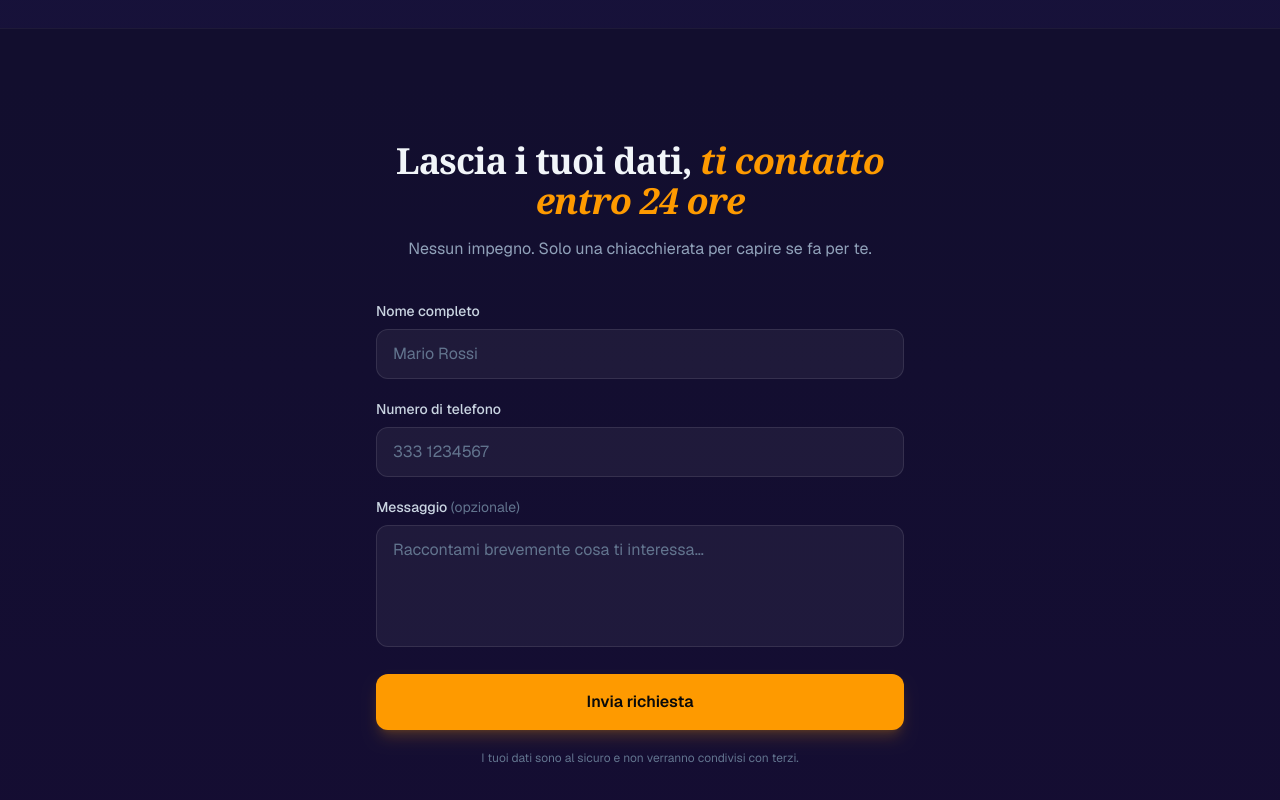
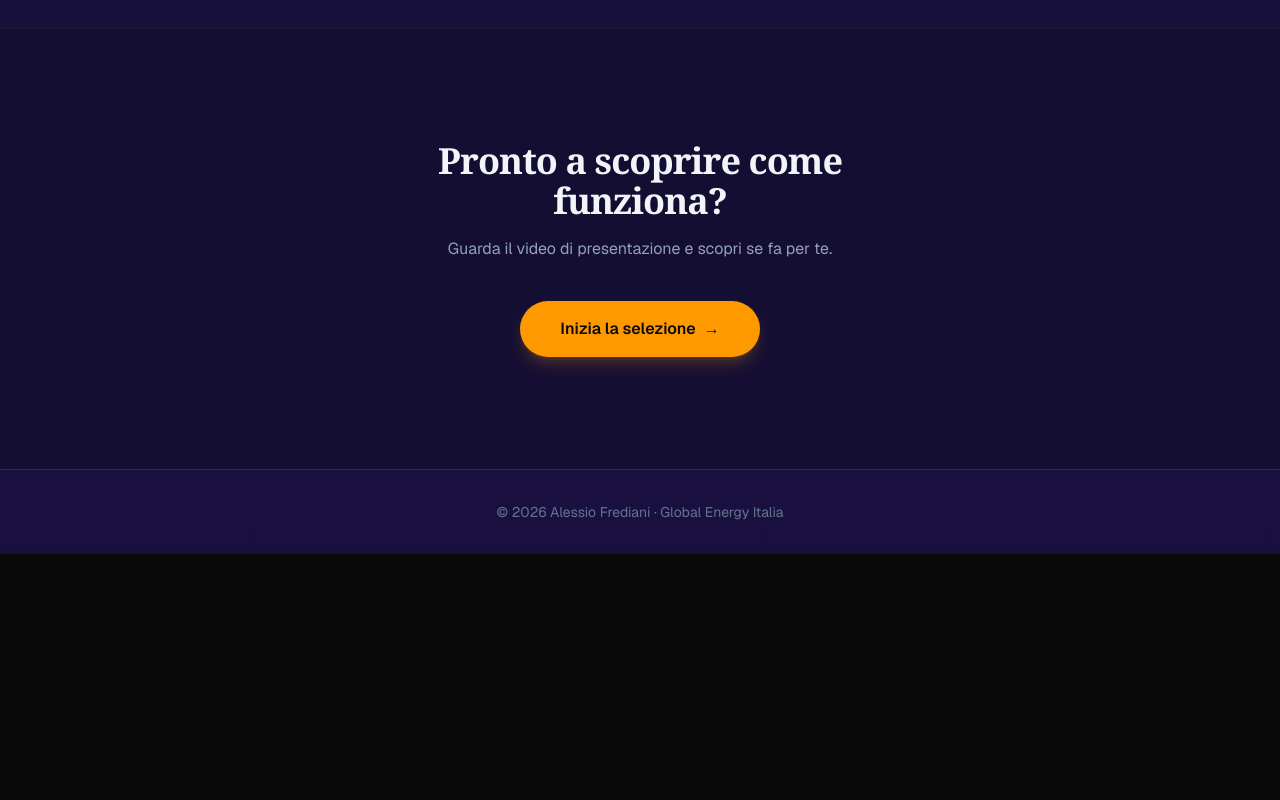
Before and after one commit to alessiofrediani0-spec/sito-alessio, a Next.js app: page / in a window 1280 px wide. Shown: the part 4380-5180 px from the top of the page. After the commit the page ends 4934 px from the top, so only its background shows below. Built offline with nearby package versions, Linux system fonts and the light colour scheme.

Commit message:
funnel unificato - email unica a fine percorso

```diff
--- a/app/grazie/page.tsx
+++ b/app/grazie/page.tsx
@@ -38,9 +38,17 @@ const questions: Question[] = [
 ];
 
 const WHATSAPP_URL =
-  "https://wa.me/393517093649?text=Ciao%20Alessio%2C%20ho%20guardato%20il%20video%20e%20voglio%20saperne%20di%20pi%C3%B9";
+  "https://wa.me/393517093649?text=Ciao%20Alessio%2C%20ho%20guardato%20il%20video%20e%20completato%20il%20quiz.%20Voglio%20saperne%20di%20più!";
 
-function Quiz({ videoCompleted }: { videoCompleted: boolean }) {
+type Lead = { nome: string; telefono: string; email: string };
+
+function Quiz({
+  videoCompleted,
+  lead,
+}: {
+  videoCompleted: boolean;
+  lead: Lead;
+}) {
   const [step, setStep] = useState<number | "final">(0);
   const [selected, setSelected] = useState<number | null>(null);
   const [error, setError] = useState<string | null>(null);
@@ -50,11 +58,14 @@ function Quiz({ videoCompleted }: { videoCompleted: boolean }) {
 
   async function submitLead(finalAnswers: string[]) {
     try {
-      await fetch("https://formsubmit.co/alessio515globalenergy@gmail.com", {
+      await fetch("https://formsubmit.co/ajax/alessio515globalenergy@gmail.com", {
         method: "POST",
         headers: { "Content-Type": "application/json" },
         body: JSON.stringify({
-          _subject: "Quiz completato - nuovo lead qualificato",
+          _subject: "Lead qualificato completo",
+          nome: lead.nome,
+          telefono: lead.telefono,
+          email: lead.email,
           video_completato: videoCompleted ? "Sì" : "No",
           domanda_1: finalAnswers[0],
           domanda_2: finalAnswers[1],
@@ -171,6 +182,8 @@ export default function Grazie() {
   const maxReachedRef = useRef(0);
   const draggingRef = useRef(false);
 
+  const [lead, setLead] = useState<Lead>({ nome: "", telefono: "", email: "" });
+  const [leadSubmitted, setLeadSubmitted] = useState(false);
   const [quizOpen, setQuizOpen] = useState(false);
   const [videoCompleted, setVideoCompleted] = useState(false);
   const [isPlaying, setIsPlaying] = useState(false);
@@ -195,7 +208,12 @@ export default function Grazie() {
     return () => {
       video.removeEventListener("seeking", handleSeeking);
     };
-  }, []);
+  }, [leadSubmitted]);
+
+  function handleLeadSubmit(e: React.FormEvent<HTMLFormElement>) {
+    e.preventDefault();
+    setLeadSubmitted(true);
+  }
 
   function togglePlay() {
     const video = videoRef.current;
@@ -275,7 +293,90 @@ export default function Grazie() {
             cosa succede dopo.
           </p>
 
-          {/* Video con controlli custom */}
+          {!leadSubmitted ? (
+            /* Raccolta dati prima del video */
+            <form
+              onSubmit={handleLeadSubmit}
+              className="mx-auto mt-12 w-full max-w-md rounded-2xl border border-indigo-400/30 bg-[#0d1117] p-8 text-left"
+            >
+              <h2 className="text-center font-serif text-2xl font-bold tracking-tight text-white">
+                Prima di guardare il video, dimmi chi sei
+              </h2>
+
+              <div className="mt-8 space-y-5">
+                <div>
+                  <label
+                    htmlFor="nome"
+                    className="mb-2 block text-sm font-medium text-slate-300"
+                  >
+                    Nome completo
+                  </label>
+                  <input
+                    id="nome"
+                    type="text"
+                    required
+                    autoComplete="name"
+                    placeholder="Mario Rossi"
+                    value={lead.nome}
+                    onChange={(e) =>
+                      setLead((prev) => ({ ...prev, nome: e.target.value }))
+                    }
+                    className="w-full rounded-xl border border-white/10 bg-white/5 px-4 py-3 text-white placeholder:text-slate-500 focus:border-amber-500 focus:outline-none focus:ring-2 focus:ring-amber-500/30"
+                  />
+                </div>
+
+                <div>
+                  <label
+                    htmlFor="telefono"
+                    className="mb-2 block text-sm font-medium text-slate-300"
+                  >
+                    Numero di telefono
+                  </label>
+                  <input
+                    id="telefono"
+                    type="tel"
+                    required
+                    autoComplete="tel"
+                    placeholder="333 1234567"
+                    value={lead.telefono}
+                    onChange={(e) =>
+                      setLead((prev) => ({ ...prev, telefono: e.target.value }))
+                    }
+                    className="w-full rounded-xl border border-white/10 bg-white/5 px-4 py-3 text-white placeholder:text-slate-500 focus:border-amber-500 focus:outline-none focus:ring-2 focus:ring-amber-500/30"
+                  />
+                </div>
+
+                <div>
+                  <label
+                    htmlFor="email"
+                    className="mb-2 block text-sm font-medium text-slate-300"
+                  >
+                    Email{" "}
+                    <span className="font-normal text-slate-500">(opzionale)</span>
+                  </label>
+                  <input
+                    id="email"
+                    type="email"
+                    autoComplete="email"
+                    placeholder="mario@email.it"
+                    value={lead.email}
+                    onChange={(e) =>
+                      setLead((prev) => ({ ...prev, email: e.target.value }))
+                    }
+                    className="w-full rounded-xl border border-white/10 bg-white/5 px-4 py-3 text-white placeholder:text-slate-500 focus:border-amber-500 focus:outline-none focus:ring-2 focus:ring-amber-500/30"
+                  />
+                </div>
+
+                <button
+                  type="submit"
+                  className="inline-flex w-full items-center justify-center gap-2 rounded-xl bg-amber-500 px-6 py-4 text-base font-semibold text-neutral-950 shadow-lg shadow-amber-500/20 transition-colors hover:bg-amber-400"
+                >
+                  Guarda il video <span aria-hidden>→</span>
+                </button>
+              </div>
+            </form>
+          ) : (
+          /* Video con controlli custom */
           <div className="mx-auto mt-12 w-full max-w-3xl">
             <video
               ref={videoRef}
@@ -336,6 +437,7 @@ export default function Grazie() {
               </span>
             </div>
           </div>
+          )}
 
           {/* Card prossimo passo */}
           <div className="mt-12 w-full max-w-2xl rounded-2xl border border-amber-500/40 bg-black/30 p-8 text-left backdrop-blur">
@@ -364,7 +466,7 @@ export default function Grazie() {
       {quizOpen && (
         <div className="fixed inset-0 z-50 flex items-center justify-center bg-black/90 px-6 backdrop-blur">
           <div className="w-full max-w-lg rounded-2xl border border-indigo-400/40 bg-[#0d1117] p-8 shadow-2xl">
-            <Quiz videoCompleted={videoCompleted} />
+            <Quiz videoCompleted={videoCompleted} lead={lead} />
           </div>
         </div>
       )}
--- a/app/page.tsx
+++ b/app/page.tsx
@@ -459,107 +459,21 @@ export default function Home() {
         </div>
       </section>
 
-      {/* FORM */}
+      {/* CTA FINALE */}
       <section id="form" className="scroll-mt-8 border-t border-white/5 bg-black/20">
-        <div className="mx-auto max-w-xl px-6 py-20 md:py-28">
-          <h2 className="text-center font-serif text-3xl font-bold tracking-tight sm:text-4xl">
-            Lascia i tuoi dati,{" "}
-            <span className="italic text-amber-500">ti contatto entro 24 ore</span>
+        <div className="mx-auto flex max-w-xl flex-col items-center px-6 py-20 text-center md:py-28">
+          <h2 className="font-serif text-3xl font-bold tracking-tight sm:text-4xl">
+            Pronto a scoprire come funziona?
           </h2>
-          <p className="mt-4 text-center text-slate-400">
-            Nessun impegno. Solo una chiacchierata per capire se fa per te.
+          <p className="mt-4 text-slate-400">
+            Guarda il video di presentazione e scopri se fa per te.
           </p>
-
-          <form
-            action="https://formsubmit.co/alessio515globalenergy@gmail.com"
-            method="POST"
-            className="mt-10 space-y-5"
+          <a
+            href="/grazie"
+            className="mt-10 inline-flex items-center justify-center gap-2 rounded-full bg-amber-500 px-10 py-4 text-base font-semibold text-neutral-950 shadow-lg shadow-amber-500/20 transition-colors hover:bg-amber-400"
           >
-            <input
-              type="hidden"
-              name="_subject"
-              value="Nuovo lead dalla landing page"
-            />
-            <input type="hidden" name="_captcha" value="false" />
-            <input type="hidden" name="_template" value="table" />
-            <input
-              type="hidden"
-              name="_next"
-              value="https://sito-alessio-bice.vercel.app/grazie"
-            />
-            <input
-              type="text"
-              name="_honey"
-              className="hidden"
-              tabIndex={-1}
-              autoComplete="off"
-              aria-hidden
-            />
-
-            <div>
-              <label
-                htmlFor="nome"
-                className="mb-2 block text-sm font-medium text-slate-300"
-              >
-                Nome completo
-              </label>
-              <input
-                id="nome"
-                type="text"
-                name="Nome"
-                required
-                autoComplete="name"
-                placeholder="Mario Rossi"
-                className="w-full rounded-xl border border-white/10 bg-white/5 px-4 py-3 text-white placeholder:text-slate-500 focus:border-amber-500 focus:outline-none focus:ring-2 focus:ring-amber-500/30"
-              />
-            </div>
-
-            <div>
-              <label
-                htmlFor="telefono"
-                className="mb-2 block text-sm font-medium text-slate-300"
-              >
-                Numero di telefono
-              </label>
-              <input
-                id="telefono"
-                type="tel"
-                name="Telefono"
-                required
-                autoComplete="tel"
-                placeholder="333 1234567"
-                className="w-full rounded-xl border border-white/10 bg-white/5 px-4 py-3 text-white placeholder:text-slate-500 focus:border-amber-500 focus:outline-none focus:ring-2 focus:ring-amber-500/30"
-              />
-            </div>
-
-            <div>
-              <label
-                htmlFor="messaggio"
-                className="mb-2 block text-sm font-medium text-slate-300"
-              >
-                Messaggio{" "}
-                <span className="font-normal text-slate-500">(opzionale)</span>
-              </label>
-              <textarea
-                id="messaggio"
-                name="Messaggio"
-                rows={4}
-                placeholder="Raccontami brevemente cosa ti interessa…"
-                className="w-full resize-none rounded-xl border border-white/10 bg-white/5 px-4 py-3 text-white placeholder:text-slate-500 focus:border-amber-500 focus:outline-none focus:ring-2 focus:ring-amber-500/30"
-              />
-            </div>
-
-            <button
-              type="submit"
-              className="w-full rounded-xl bg-amber-500 px-6 py-4 text-base font-semibold text-neutral-950 shadow-lg shadow-amber-500/20 transition-colors hover:bg-amber-400"
-            >
-              Invia richiesta
-            </button>
-
-            <p className="text-center text-xs text-slate-500">
-              I tuoi dati sono al sicuro e non verranno condivisi con terzi.
-            </p>
-          </form>
+            Inizia la selezione <span aria-hidden>→</span>
+          </a>
         </div>
       </section>
 
```
